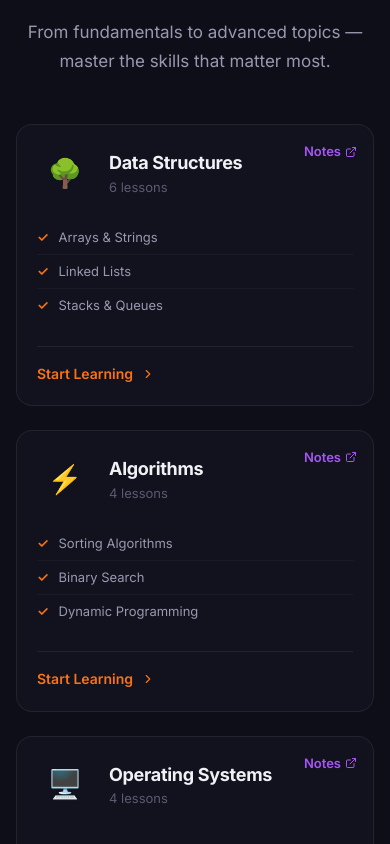
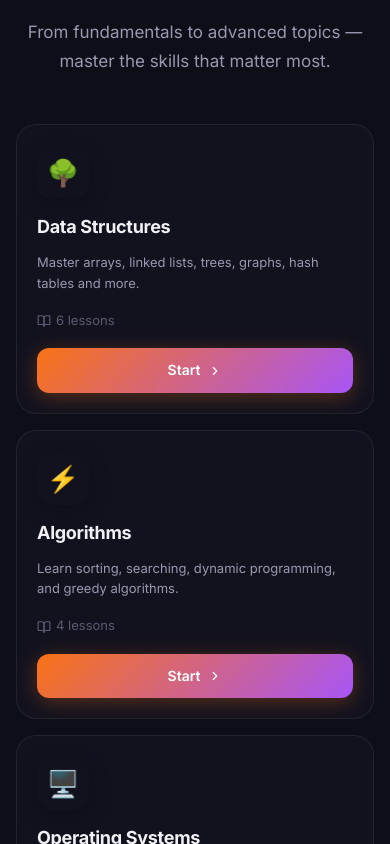
Before and after one commit to Knight-rule/cse-learner, a Next.js app: page / in a window 390 px wide. Shown: the part 2120-2964 px from the top of the page. Built offline with nearby package versions, Linux system fonts and the light colour scheme.

Commit message:
Redesign course catalog with vertical cards (icon, title, description, Start button)

```diff
--- a/src/app/courses/page.tsx
+++ b/src/app/courses/page.tsx
@@ -26,28 +26,24 @@ export default function CoursesPage() {
           {courses.map((course) => {
             const colors = course.color.split(" ");
             return (
+              <div key={course.slug} className="course-card-vertical glass-card-glow">
                 <Link
-                key={course.slug}
                   href={"/courses/" + course.slug}
-                className="course-card-aiv glass-card-glow"
-                style={{ textDecoration: "none", color: "inherit" }}
+                  style={{ textDecoration: "none", color: "inherit", display: "flex", flexDirection: "column", height: "100%" }}
                 >
-                <div className="course-card-bar" style={{ height: 6, borderRadius: 6, background: "linear-gradient(90deg, " + colors[0] + ", " + (colors[1] || colors[0]) + ")", marginBottom: 24 }} />
-                <div style={{ fontSize: 40, marginBottom: 16 }}>{course.icon}</div>
+                  <div className="course-card-vertical-icon" style={{ background: "linear-gradient(135deg, " + colors[0] + ", " + (colors[1] || colors[0]) + ")" }}>
+                    {course.icon}
+                  </div>
                   <h2 className="course-title">{course.title}</h2>
-                <p className="body-md" style={{ marginBottom: 16 }}>{course.description}</p>
-                <ul className="course-features">
-                  {course.lessons.slice(0, 3).map((l) => (
-                    <li key={l.id}>{l.title}</li>
-                  ))}
-                </ul>
-                <div className="flex items-center justify-between" style={{ marginTop: 16, paddingTop: 16, borderTop: "1px solid var(--border)" }}>
-                  <span className="body-sm"><BookOpen size={14} style={{ display: "inline", verticalAlign: "middle", marginRight: 6 }} />{course.lessons.length} lessons</span>
-                  <span className="flex items-center gap-2" style={{ color: "var(--accent)", fontWeight: 600, fontSize: 14 }}>
-                    Start <ChevronRight size={14} />
-                  </span>
+                  <p className="body-md course-card-desc">{course.description}</p>
+                  <div className="course-card-meta">
+                    <span><BookOpen size={14} style={{ display: "inline", verticalAlign: "middle", marginRight: 5 }} />{course.lessons.length} lessons</span>
                   </div>
                 </Link>
+                <Link href={"/courses/" + course.slug} className="btn btn-primary course-card-start">
+                  Start <ChevronRight size={14} />
+                </Link>
+              </div>
             );
           })}
         </div>
--- a/src/app/globals.css
+++ b/src/app/globals.css
@@ -286,6 +286,46 @@ img { max-width: 100%; display: block; }
 .course-instructor {
   display: flex; align-items: center; gap: 12px; padding-top: 16px;
   border-top: 1px solid var(--border);
+}
+
+/* ===== VERTICAL COURSE CARD ===== */
+.course-card-vertical {
+  background: var(--bg-card);
+  border: 1px solid var(--border);
+  border-radius: var(--radius-xl);
+  padding: 28px 24px 24px;
+  display: flex; flex-direction: column;
+  transition: var(--transition);
+  position: relative; overflow: hidden;
+  height: 100%;
+}
+.course-card-vertical:hover {
+  border-color: rgba(249, 115, 22, 0.25);
+  transform: translateY(-4px);
+  box-shadow: var(--shadow-glow);
+}
+.course-card-vertical-icon {
+  width: 60px; height: 60px; border-radius: var(--radius-lg);
+  display: flex; align-items: center; justify-content: center;
+  font-size: 30px; margin-bottom: 18px; flex-shrink: 0;
+  box-shadow: 0 6px 20px rgba(0, 0, 0, 0.25);
+}
+.course-card-vertical .course-title {
+  font-size: 20px; font-weight: 700; margin-bottom: 10px; letter-spacing: -0.3px;
+}
+.course-card-desc {
+  font-size: 14px; line-height: 1.6; color: var(--text-secondary);
+  margin-bottom: 16px; flex: 1; word-break: break-word; overflow-wrap: anywhere;
+}
+.course-card-meta {
+  font-size: 13px; color: var(--text-muted); margin-bottom: 18px;
+  display: flex; align-items: center; gap: 12px;
+}
+.course-card-start {
+  width: 100%; justify-content: center; padding: 11px 16px; font-size: 14px;
+}
+.home-courses-grid {
+  display: grid; grid-template-columns: repeat(auto-fill, minmax(300px, 1fr)); gap: 24px;
 }
 .instructor-avatar {
   width: 40px; height: 40px; border-radius: 50%;
@@ -631,11 +671,11 @@ img { max-width: 100%; display: block; }
   .course-card { min-width: 0; }
   .footer { padding: 48px 0 24px; }
   .courses-grid { grid-template-columns: 1fr; gap: 16px; }
-  .course-card-aiv { padding: 20px; border-radius: var(--radius-lg); }
-  .course-card-aiv .course-title { font-size: 18px; margin-bottom: 10px; word-break: break-word; }
-  .course-card-aiv .body-md { font-size: 14px; margin-bottom: 12px; word-break: break-word; overflow-wrap: anywhere; }
-  .course-features li { font-size: 13px; padding: 6px 0; }
-  .course-card-bar { margin-bottom: 16px !important; }
+  .home-courses-grid { grid-template-columns: 1fr; gap: 16px; }
+  .course-card-vertical { padding: 22px 20px 20px; }
+  .course-card-vertical .course-title { font-size: 18px; }
+  .course-card-vertical-icon { width: 52px; height: 52px; font-size: 26px; margin-bottom: 14px; }
+  .course-card-desc { font-size: 13px; }
 }
 
 /* ===== SCROLLBAR ===== */
--- a/src/app/page.tsx
+++ b/src/app/page.tsx
@@ -149,50 +149,27 @@ export default function HomePage() {
               From fundamentals to advanced topics — master the skills that matter most.
             </p>
           </div>
-          <div style={{ display: "grid", gridTemplateColumns: "repeat(auto-fill, minmax(340px, 1fr))", gap: 24 }}>
+          <div className="home-courses-grid">
             {courses.map((course) => {
               const colors = course.color.split(" ");
               return (
-                <div key={course.slug} className="course-card-aiv glass-card-glow" style={{ position: "relative" }}>
+                <div key={course.slug} className="course-card-vertical glass-card-glow">
                   <Link
                     href={"/courses/" + course.slug}
-                    style={{ textDecoration: "none", color: "inherit", display: "block" }}
+                    style={{ textDecoration: "none", color: "inherit", display: "flex", flexDirection: "column", height: "100%" }}
                   >
-                    <div style={{ display: "flex", alignItems: "center", gap: 16, marginBottom: 20 }}>
-                      <div style={{
-                        width: 56, height: 56, borderRadius: "var(--radius-lg)",
-                        background: "linear-gradient(135deg, " + colors[0] + ", " + (colors[1] || colors[0]) + ")",
-                        display: "flex", alignItems: "center", justifyContent: "center", fontSize: 28, flexShrink: 0
-                      }}>
-                        {course.icon}
-                      </div>
-                      <div>
-                        <h3 className="course-title" style={{ marginBottom: 0 }}>{course.title}</h3>
-                        <p className="body-sm">{course.lessons.length} lessons</p>
-                      </div>
+                    <div className="course-card-vertical-icon" style={{ background: "linear-gradient(135deg, " + colors[0] + ", " + (colors[1] || colors[0]) + ")" }}>
+                      {course.icon}
                     </div>
-                    <ul className="course-features">
-                      {course.lessons.slice(0, 3).map((l) => (
-                        <li key={l.id}>{l.title}</li>
-                      ))}
-                    </ul>
-                    <div style={{ marginTop: 16, paddingTop: 16, borderTop: "1px solid var(--border)" }}>
-                      <span className="flex items-center gap-2" style={{ color: "var(--accent)", fontWeight: 600, fontSize: 14 }}>
-                        Start Learning <ChevronRight size={14} />
-                      </span>
+                    <h3 className="course-title">{course.title}</h3>
+                    <p className="body-md course-card-desc">{course.description}</p>
+                    <div className="course-card-meta">
+                      <span><BookOpen size={14} style={{ display: "inline", verticalAlign: "middle", marginRight: 5 }} />{course.lessons.length} lessons</span>
                     </div>
                   </Link>
-                  {course.notesUrl && (
-                    <a
-                      href={course.notesUrl}
-                      target="_blank"
-                      rel="noopener noreferrer"
-                      className="flex items-center gap-1"
-                      style={{ color: "var(--accent-purple)", fontWeight: 600, fontSize: 13, textDecoration: "none", position: "absolute", top: 16, right: 16 }}
-                    >
-                      Notes <ExternalLink size={12} />
-                    </a>
-                  )}
+                  <Link href={"/courses/" + course.slug} className="btn btn-primary course-card-start">
+                    Start <ChevronRight size={14} />
+                  </Link>
                 </div>
               );
             })}
```
Lines whose indentation alone changed are shown as unchanged.
